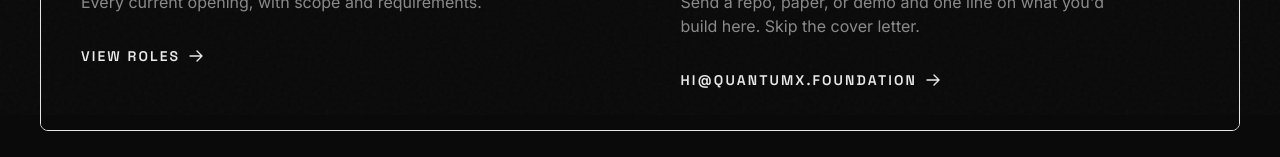
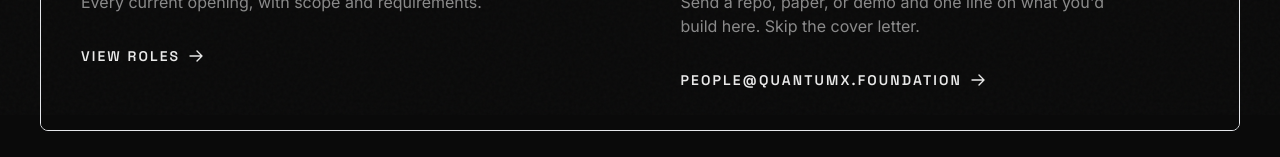
Before and after one commit to appetite-studio-team/quantumx.foundation, a Next.js app: page /careers in a window 1280 px wide. Shown: the part 685-842 px from the top of the page. Built offline with nearby package versions, Linux system fonts and the light colour scheme.

Commit message:
✏️ content(careers): send pitches to people@quantumx.foundation

```diff
--- a/app/careers/CareersPage.tsx
+++ b/app/careers/CareersPage.tsx
@@ -13,7 +13,7 @@
 }
 
 export function CareersPage() {
-  const pitchHref = `mailto:${site.email}?subject=${encodeURIComponent('Careers: ')}`;
+  const pitchHref = `mailto:${site.careersEmail}?subject=${encodeURIComponent('Careers: ')}`;
 
   return (
     <main className="min-h-screen bg-background text-text-primary">
@@ -101,7 +101,7 @@
               cover letter.
             </p>
             <span className="mt-8 inline-flex items-center gap-2 font-heading text-sm font-semibold uppercase tracking-[0.15em] text-text-primary transition-colors group-hover:text-accent">
-              {site.email}
+              {site.careersEmail}
               <ArrowIcon className="h-4 w-4 transition-transform duration-300 group-hover:translate-x-1" />
             </span>
           </a>
--- a/content/site.ts
+++ b/content/site.ts
@@ -11,6 +11,7 @@
 export const site = {
   name: 'QuantumX Foundation',
   email: 'hi@quantumx.foundation',
+  careersEmail: 'people@quantumx.foundation',
   eventsEmail: 'events@quantumx.community',
   tagline: 'Building the foundations of the post-quantum era.',
   discordInviteUrl: 'https://discord.com/invite/2w3pgqTQY',
```
